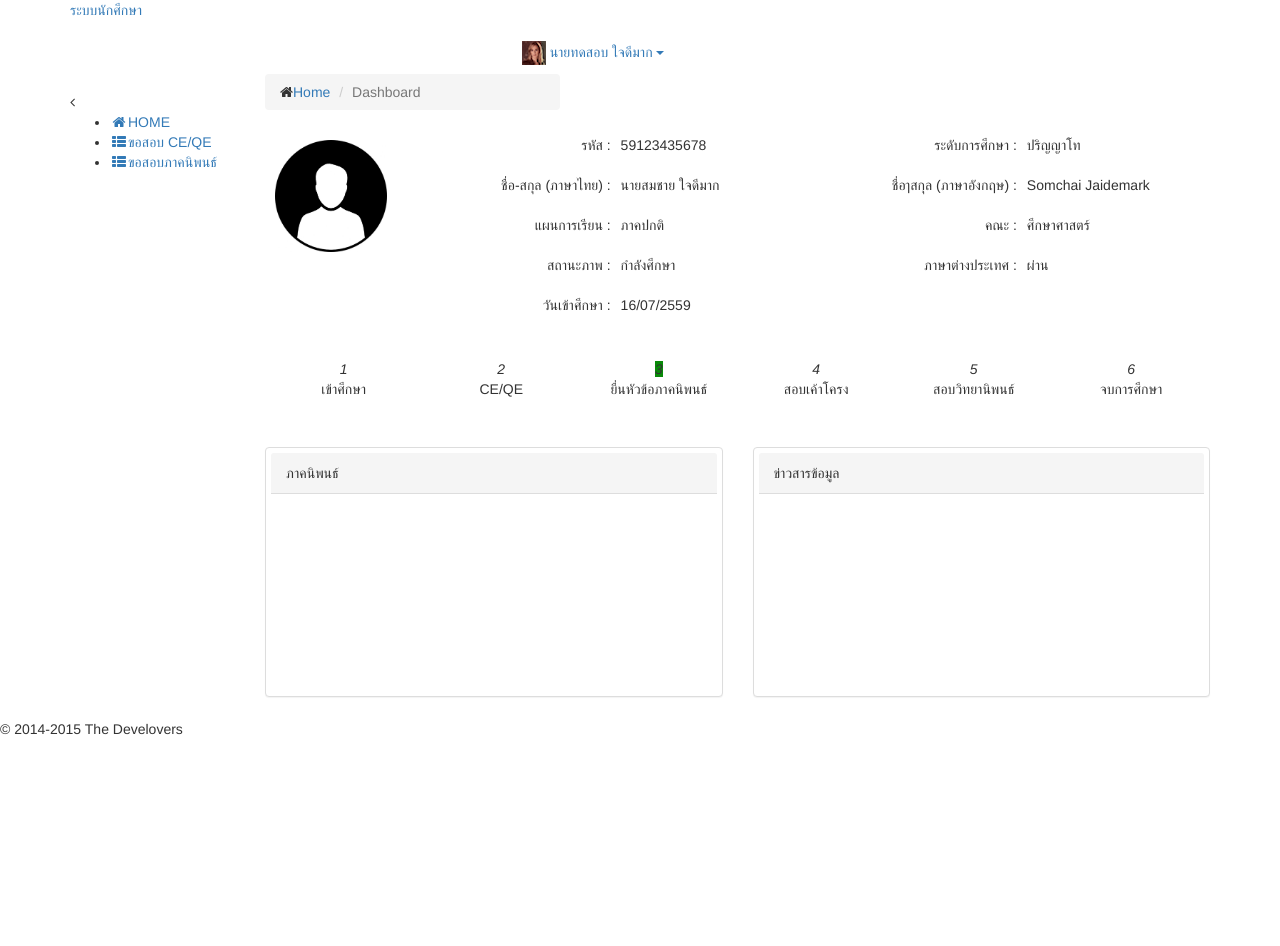
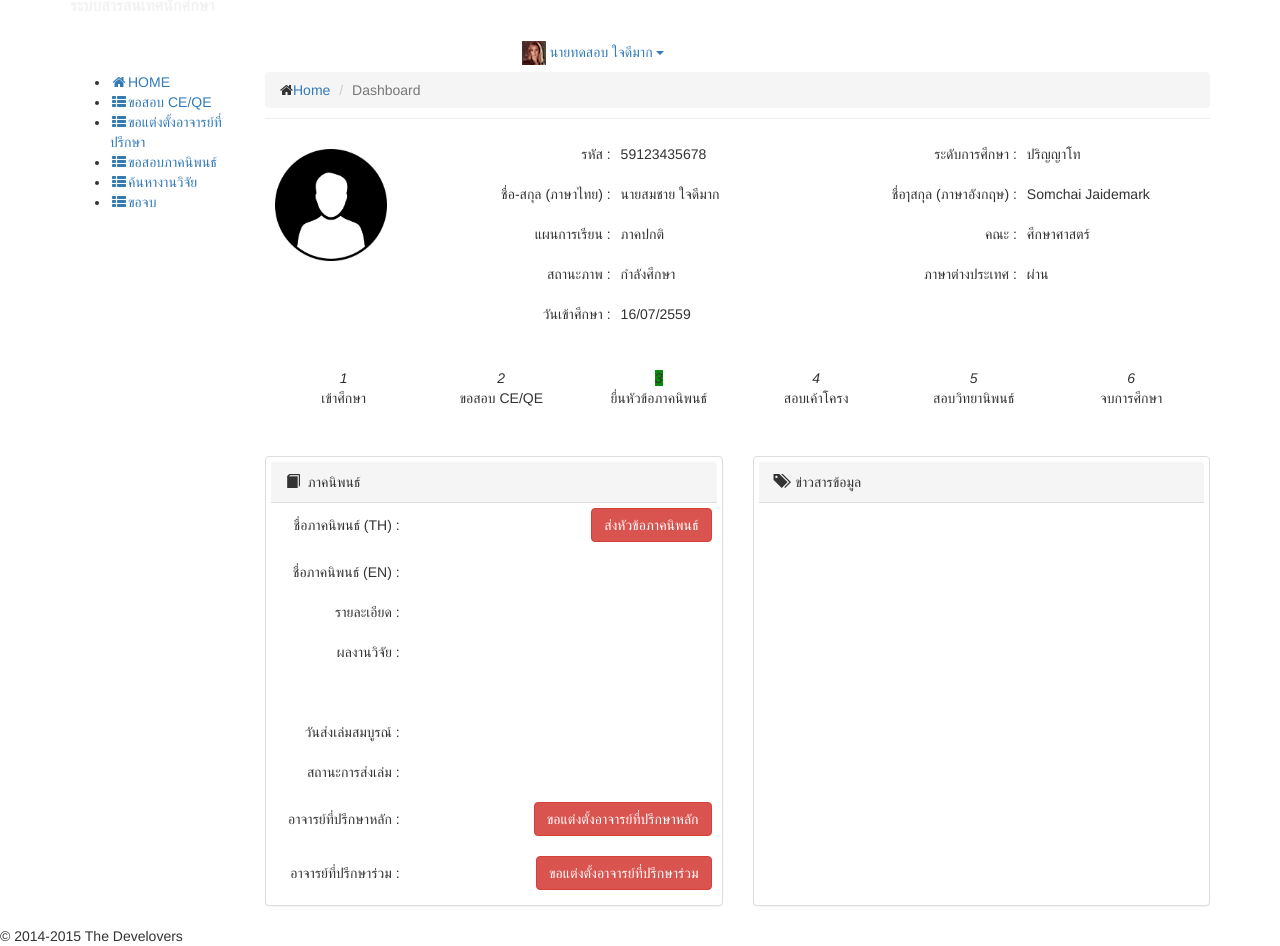
Before and after one commit to Dittaphong/gs, a CodeIgniter app: page /gs/index.php/student/index in a window 1280 px wide. Before the commit the page ends 735 px from the top, so only its background shows below. Run offline with CodeIgniter, Linux system fonts and the light colour scheme.

Commit message:
stu dashboard

```diff
--- a/application/views/header.php
+++ b/application/views/header.php
@@ -7,6 +7,9 @@
 	<meta http-equiv="X-UA-Compatible" content="IE=edge,chrome=1">
 	<meta name="description" content="KingAdmin - Bootstrap Admin Dashboard Theme">
 	<meta name="author" content="The Develovers">
+	<!-- favicon -->
+	<link rel="shortcut icon" href="<?php echo base_url();?>assets/img/favicon.ico">
+
 	<!-- CSS -->
 	<link href="<?php echo base_url();?>assets/css/bootstrap.min.css" rel="stylesheet" type="text/css">
 	<link href="<?php echo base_url();?>assets/css/font-awesome.min.css" rel="stylesheet" type="text/css">
@@ -18,7 +21,7 @@
 	<link rel="apple-touch-icon-precomposed" sizes="114x114" href="<?php echo base_url();?>assets/ico/kingadmin-favicon114x114.png">
 	<link rel="apple-touch-icon-precomposed" sizes="72x72" href="<?php echo base_url();?>assets/ico/kingadmin-favicon72x72.png">
 	<link rel="apple-touch-icon-precomposed" sizes="57x57" href="<?php echo base_url();?>assets/ico/kingadmin-favicon57x57.png">
-	<link rel="shortcut icon" href="<?php echo base_url();?>assets/ico/favicon.png">
+
 </head>
 
 <body class="dashboard">
@@ -29,8 +32,8 @@
 			<div class="container">
 				<div class="row">
 					<!-- logo -->
-					<div class="col-md-2 logo">
-						<a href="index.html">ระบบนักศึกษา</a>
+					<div class="col-md-2 logo" style="margin-top:-5px;">
+						<a href="index.html"><b style="color:#F2F2F2;font-size:16px;"><?php echo $title; ?></b></a>
 					</div>
 					<!-- end logo -->
 					<div class="col-md-10">
@@ -104,42 +107,45 @@
 			<div class="container">
 				<div class="row">
 					<!-- left sidebar -->
-					<br>
 					<div class="col-md-2 left-sidebar">
-						<div class="sidebar-minified js-toggle-minified">
-						<i class="fa fa-angle-left"></i>
-						</div>
 						<!-- main-nav -->
 						<nav class="main-nav">
 							<ul class="main-menu">
 								<li class="active">
-									<a href="#" class="js-sub-menu-toggle"><i class="fa fa-home fa-fw"></i><span class="text">HOME</span>
-										</a>
+									<a href="#" class="js-sub-menu-toggle"><i class="fa fa-home fa-fw"></i><span class="text">HOME</span></a>
 								</li>
-								<li class="active">
-									<a href="#" class="js-sub-menu-toggle"><i class="fa fa-th-list fa-fw"></i><span class="text">ขอสอบ CE/QE</span>
-									</a>
+								<li >
+									<a href="#" class="js-sub-menu-toggle"><i class="fa fa-th-list fa-fw"></i><span class="text">ขอสอบ CE/QE</span></a>
 								</li>
-								<li class="active">
-									<a href="#" class="js-sub-menu-toggle"><i class="fa fa-th-list fa-fw"></i><span class="text">ขอสอบภาคนิพนธ์</span>
-									</a>
+								<li >
+									<a href="#" class="js-sub-menu-toggle"><i class="fa fa-th-list fa-fw"></i><span class="text">ขอแต่งตั้งอาจารย์ที่ปรึกษา</span></a>
 								</li>
-
+								<li >
+									<a href="#" class="js-sub-menu-toggle"><i class="fa fa-th-list fa-fw"></i><span class="text">ขอสอบภาคนิพนธ์</span></a>
+								</li>
+								<li >
+									<a href="#" class="js-sub-menu-toggle"><i class="fa fa-th-list fa-fw"></i><span class="text">ค้นหางานวิจัย</span></a>
+								</li>
+								<li >
+									<a href="#" class="js-sub-menu-toggle"><i class="fa fa-th-list fa-fw"></i><span class="text">ขอจบ</span></a>
+								</li>
 							</ul>
 						</nav>
 						<!-- /main-nav -->
+						<!-- <i class="fa fa-angle-left js-toggle-minified"></i>  -->
 
 					</div>
 					<!-- end left sidebar -->
 					<!-- content-wrapper -->
-					<div class="col-md-10 content-wrapper" style="margin-top:-18px">
+					<div class="col-md-10 content-wrapper" >
 						<div class="row" >
-							<div class="col-md-4 ">
+							<div class="col-md-12">
 								<ul class="breadcrumb">
 									<li><i class="fa fa-home"></i><a href="#">Home</a></li>
 									<li class="active">Dashboard</li>
 								</ul>
 							</div>
+							<div class="col-md-12" style="margin-top:-30px;"><hr></div>
 
 						</div>
 						<!-- main -->
--- a/application/views/student/stu_dashboard.php
+++ b/application/views/student/stu_dashboard.php
@@ -56,7 +56,7 @@
 			</div>
 			<div class="col-md-2 col-sm-4">
 				<div class="sidebar-minified" style="margin-left:-19%;margin-right:-19%;"><i >2</i></div>
-				<span>CE/QE</span>
+				<span>ขอสอบ CE/QE</span>
 			</div>
 			<div class="col-md-2 col-sm-4">
 				<div class="sidebar-minified" style="margin-left:-19%;margin-right:-19%;"><i style="background:#088A08;">3</i></div>
@@ -79,15 +79,65 @@
 	<div class="row" style="text-align:left;margin-top:5%">
 
 		<div class="col-md-6 col-sm-12 " >
-			<div class="panel panel-default" style="height:250px;padding:5px;">
-				<div class="panel-heading" >ภาคนิพนธ์</div>
+			<div class="panel panel-default" style="height:450px;padding:5px;">
+				<div class="panel-heading" ><i class="glyphicon glyphicon-book"></i>&nbsp;&nbsp;ภาคนิพนธ์</div>
+				<table  border="0" width="100%">
+				<tr>
+					<td align="right" width="30%"><p style="padding: 5px;">ชื่อภาคนิพนธ์ (TH) :</p></td>
+					<td align="left">
+						<p style="padding: 5px;text-align:right;">
+							<button type="button" class="btn btn-danger">ส่งหัวข้อภาคนิพนธ์</button>
+						</p>
+					</td>
+				</tr>
+				<tr>
+					<td align="right" width="30%"><p style="padding: 5px;">ชื่อภาคนิพนธ์ (EN) :</p></td>
+					<td align="left"><p style="padding: 5px;">  </p></td>
+				</tr>
+				<tr>
+					<td align="right" width="30%"><p style="padding: 5px;">รายละเอียด :</p></td>
+					<td align="left"><p style="padding: 5px;"> </p></td>
+				</tr>
+				<tr>
+					<td align="right" width="30%"><p style="padding: 5px;">ผลงานวิจัย :</p></td>
+					<td align="left"><p style="padding: 5px;"> </p></td>
+				</tr>
+				<tr>
+					<td align="right" width="30%"><p style="padding: 5px;"><br></p></td>
+					<td align="left"><p style="padding: 5px;"> </p></td>
+				</tr>
+				<tr>
+					<td align="right" width="30%"><p style="padding: 5px;">วันส่งเล่มสมบูรณ์ :</p></td>
+					<td align="left"><p style="padding: 5px;"> </p></td>
+				</tr>
+				<tr>
+					<td align="right" width="30%"><p style="padding: 5px;">สถานะการส่งเล่ม :</p></td>
+					<td align="left"><p style="padding: 5px;"> </p></td>
+				</tr>
+				<tr>
+					<td align="right" width="30%"><p style="padding: 5px;">อาจารย์ที่ปรึกษาหลัก :</p></td>
+					<td align="left">
+						<p style="padding: 5px;text-align:right;">
+							<button type="button" class="btn btn-danger">ขอแต่งตั้งอาจารย์ที่ปรึกษาหลัก</button>
+						</p>
+					</td>
+				</tr>
+				<tr>
+					<td align="right" width="30%"><p style="padding: 5px;">อาจารย์ที่ปรึกษาร่วม :</p></td>
+					<td align="left">
+						<p style="padding: 5px;text-align:right;">
+							<button type="button" class="btn btn-danger">ขอแต่งตั้งอาจารย์ที่ปรึกษาร่วม</button>
+						</p>
+					</td>
+				</tr>
+			</table>
 
 			</div>
 		</div>
 
 		<div class="col-md-6 col-sm-12 " >
-			<div class="panel panel-default" style="height:250px;padding:5px;">
-				<div class="panel-heading" >ข่าวสารข้อมูล</div>
+			<div class="panel panel-default" style="height:450px;padding:5px;">
+				<div class="panel-heading" ><i class="glyphicon glyphicon-tags"></i>&nbsp;&nbsp;ข่าวสารข้อมูล </div>
 
 			</div>
 		</div>
```
Also changed, not shown: assets/img/favicon.ico (added).
